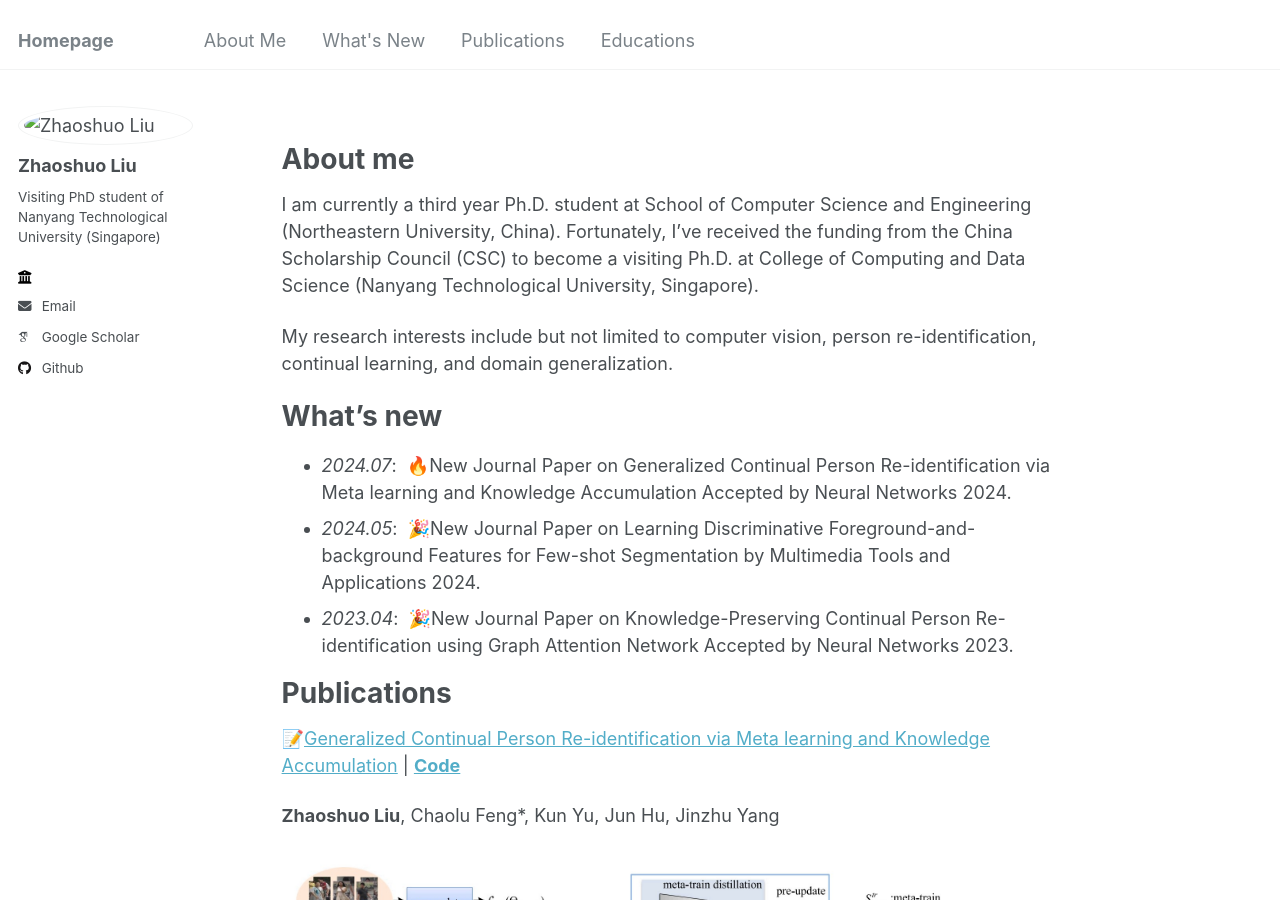
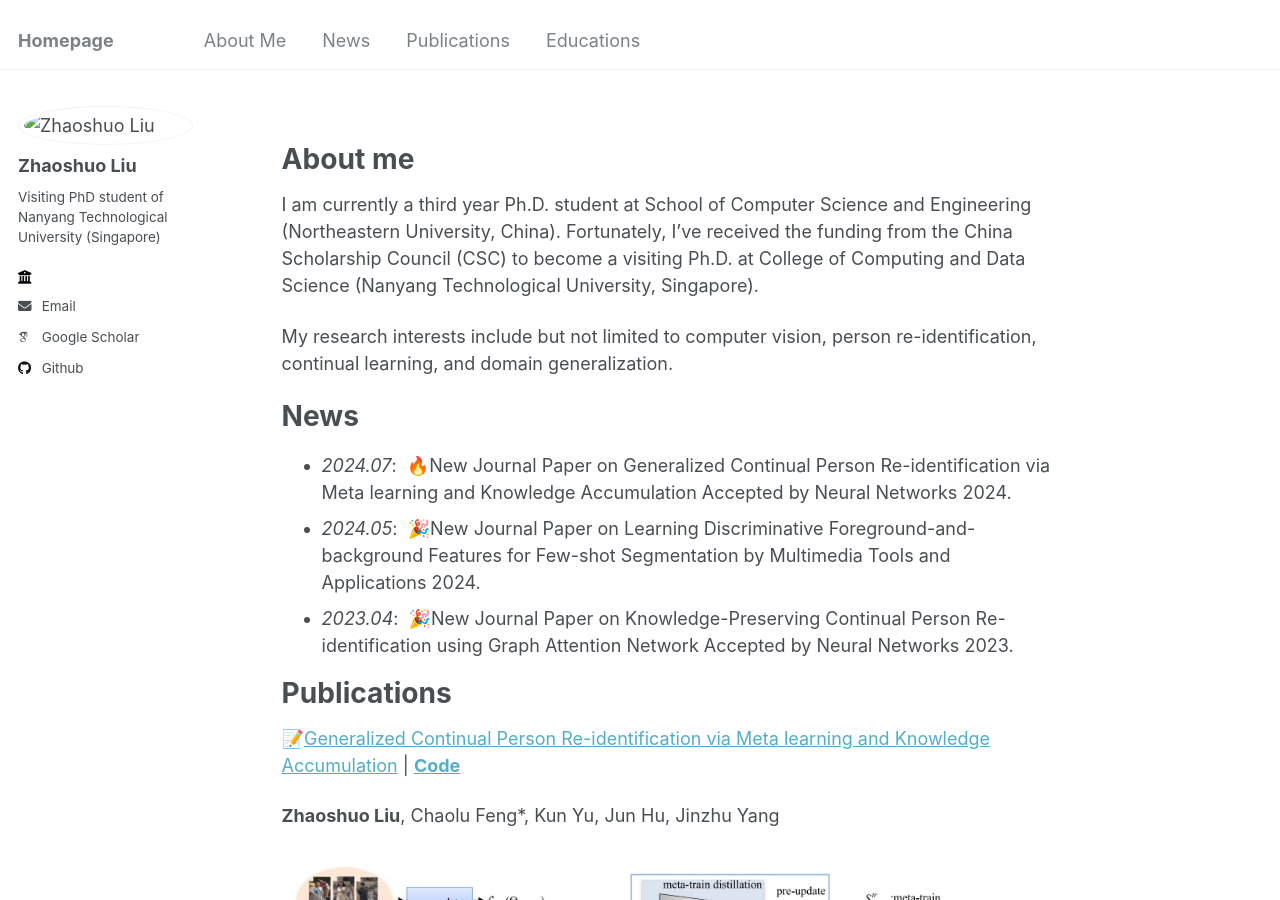
Before and after one commit to llzhaoshuo/llzhaoshuo.github.io, a Jekyll site: the page built from _pages/about.md, in a window 1280 px wide and 900 px high. Built offline with Jekyll 4.4.1, drawn with Linux system fonts in a browser that asks for light colours; some web fonts are replaced.

Commit message:
update my profile

```diff
--- a/_data/navigation.yml
+++ b/_data/navigation.yml
@@ -8,8 +8,8 @@ main:
   - title: "About Me"
     url: "/#about-me"
 
-  - title: "What's New"
-    url: "/#what's-news"
+  - title: "News"
+    url: "/#news"
 
 
   - title: "Publications"
--- a/_pages/about.md
+++ b/_pages/about.md
@@ -25,7 +25,7 @@ My research interests include but not limited to computer vision, person re-iden
 
 
 
-# What's new
+# News
 - *2024.07*: &nbsp;🔥New Journal Paper on Generalized Continual Person Re-identification via Meta learning and Knowledge Accumulation Accepted by Neural Networks 2024.
 - *2024.05*: &nbsp;🎉New Journal Paper on Learning Discriminative Foreground-and-background Features for Few-shot Segmentation by Multimedia Tools and Applications 2024.
 - *2023.04*: &nbsp;🎉New Journal Paper on Knowledge-Preserving Continual Person Re-identification using Graph Attention Network Accepted by Neural Networks 2023.
```
